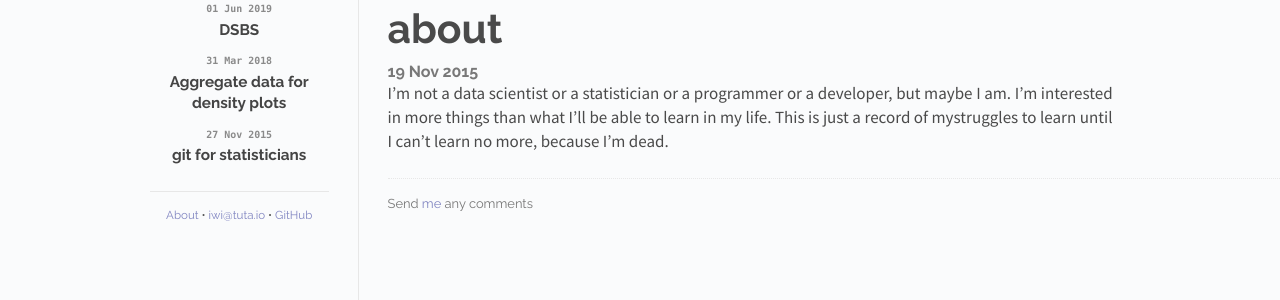
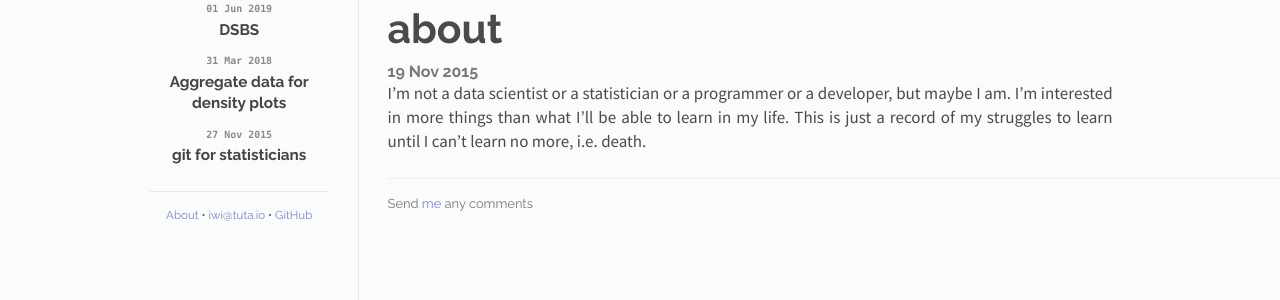
Before and after one commit to iwi/iwi.github.io, a Jekyll site: the page built from about.markdown, in a window 1280 px wide. Shown: the part 233-533 px from the top of the page. Built offline with Jekyll 4.4.1, drawn with Linux system fonts in a browser that asks for light colours.

Commit message:
feat: Update about

```diff
--- a/about.markdown
+++ b/about.markdown
@@ -7,4 +7,4 @@ categories: about
 published: true
 ---
 
-I'm not a data scientist or a statistician or a programmer or a developer, but maybe I am. I'm interested in more things than what I'll be able to learn in my life. This is just a record of mystruggles to learn until I can't learn no more, because I'm dead.
+I'm not a data scientist or a statistician or a programmer or a developer, but maybe I am. I'm interested in more things than what I'll be able to learn in my life. This is just a record of my struggles to learn until I can't learn no more, i.e. death.
```
